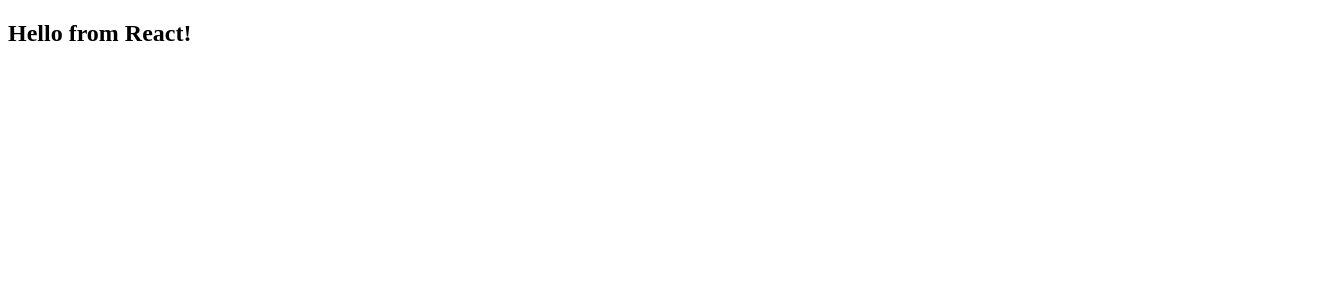
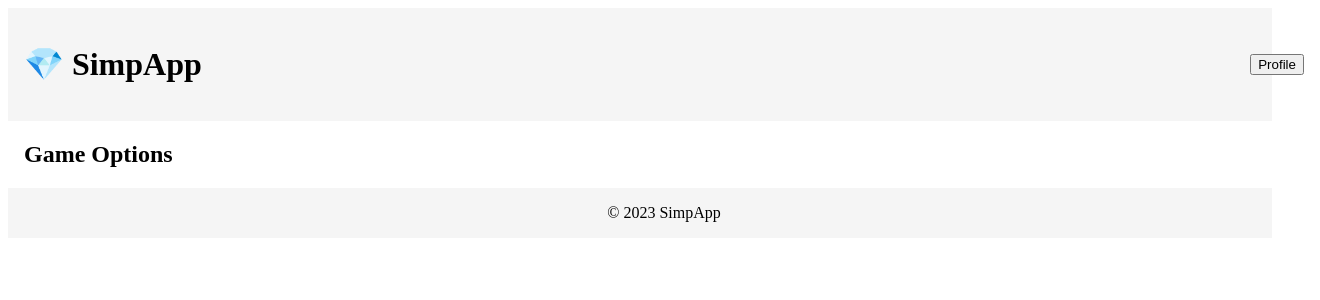
Before and after one commit to KyleSchuller/SimpApp, a React app in the folder App/: page / in a window 1280 px wide. Shown: the top 300 px of the page, 1320 px wide, since content can reach past the window. Built offline with nearby package versions, Linux system fonts and the light colour scheme; the HTML template or start-up script is replaced by a standard one.

Commit message:
Basic app setup, create components, minor refinements

```diff
--- a/App/package.json
+++ b/App/package.json
@@ -40,6 +40,7 @@
     "@fontsource-variable/red-hat-text": "^5.0.6",
     "electron-squirrel-startup": "^1.0.0",
     "react": "^18.2.0",
-    "react-dom": "^18.2.0"
+    "react-dom": "^18.2.0",
+    "styled-components": "^6.0.5"
   }
 }
--- /dev/null
+++ b/App/src/App.css
@@ -0,0 +1,98 @@
+:root {
+  /* FONTS */
+  /* System Font Stack */
+  --font-system--base: system-ui, -apple-system, "Segoe UI", Roboto, "Helvetica Neue", "Noto Sans", "Liberation Sans",
+    Arial, sans-serif, "Apple Color Emoji", "Segoe UI Emoji", "Segoe UI Symbol", "Noto Color Emoji";
+  --font-system--mono: SFMono-Regular, Menlo, Monaco, Consolas, "Liberation Mono", "Courier New", monospace;
+  /* Custom Fonts */
+  --font-custom--base: "Red Hat Text Variable";
+  --font-custom--head: "Red Hat Display Variable";
+  --font-custom--mono: "Red Hat Mono Variable";
+
+  --line-height: 1.25;
+
+  --corner-none: 0;
+  --corner-2xs: 0.25rem;
+  --corner-xs: 0.5rem;
+  --corner-sm: 0.75rem;
+  --corner-md: 1rem;
+  --corner-lg: 1.25rem;
+  --corner-xl: 1.5rem;
+  --corner-2xl: 1.75rem;
+
+  --transition-none: 0.001ms;
+  --transition-2xs: 64ms;
+  --transition-xs: 128ms;
+  --transition-sm: 256ms;
+  --transition-md: 512ms;
+  --transition-lg: 768ms;
+  --transition-xl: 1024ms;
+  --transition-2xl: 1280ms;
+
+  --in-duration: var(--transition-lg);
+  --in-delay: var(--transition-none);
+  --in-function: cubic-bezier(0.25, 1, 0.5, 1);
+
+  --out-duration: var(--transition-md);
+  --out-delay: var(--transition-none);
+  --out-function: cubic-bezier(0.5, 0, 0.75, 0);
+}
+
+:is(*, *::before, *::after):not(html, body, head, style, script) {
+  box-sizing: border-box;
+}
+
+:where(html, body, #root) {
+  min-block-size: 100vh;
+  max-inline-size: 100vw;
+}
+
+html {
+  display: grid;
+}
+
+body {
+  font-size: 1rem;
+  font-family: var(--font-custom--base), var(--font-system--base);
+  line-height: 1.375;
+  margin: unset;
+  -webkit-text-size-adjust: 100%;
+}
+
+#root {
+  display: grid;
+  grid-template-columns: 1fr;
+  grid-template-rows: auto 1fr auto;
+}
+
+:where(h1, .h1, h2, .h2, h3, .h3, h4, .h4, h5, .h5, h6, .h6) {
+  font-family: var(--font-custom--head), var(--font-system--base);
+}
+:where(h1, .h1) {
+  font-size: var(--type-scale-1, 1.802em);
+}
+:where(h2, .h2) {
+  font-size: var(--type-scale-2, 1.602em);
+}
+:where(h3, .h3) {
+  font-size: var(--type-scale-3, 1.424em);
+}
+:where(h4, .h4) {
+  font-size: var(--type-scale-4, 1.266em);
+}
+:where(h5, .h5) {
+  font-size: var(--type-scale-5, 1.125em);
+}
+:where(h6, .h6) {
+  font-size: var(--type-scale-6, 1em);
+}
+:where(small, .small) {
+  font-size: var(--type-scale-small, 0.889em);
+}
+
+._flush > *:first-child {
+  margin-block-start: unset;
+}
+._flush > *:last-child {
+  margin-block-end: unset;
+}
--- a/App/src/app.jsx
+++ b/App/src/app.jsx
@@ -1,8 +1,21 @@
 import React, { StrictMode } from "react";
 import { createRoot } from "react-dom/client";
+import styled from "styled-components";
+
+import Header from "./components/Header.jsx";
+import Options from "./components/Options.jsx";
+import Footer from "./components/Footer.jsx";
+
+const StyledMain = styled.main`
+  background-color: #ffffff;
+`;
 
 createRoot(document.getElementById("root")).render(
   <StrictMode>
-    <h2>Hello from React!</h2>
+    <Header />
+    <StyledMain>
+      <Options />
+    </StyledMain>
+    <Footer />
   </StrictMode>
 );
--- /dev/null
+++ b/App/src/components/Footer.jsx
@@ -0,0 +1,22 @@
+import React from "react";
+import styled from "styled-components";
+
+import Container from "./_Container.jsx";
+
+const StyledFooter = styled.footer`
+  background-color: #f5f5f5;
+  text-align: center;
+`;
+
+function Footer() {
+  return (
+    <StyledFooter>
+      <Container $padding='1em'>
+        <div>© 2023 SimpApp</div>
+        {/* We can add more details to the footer later */}
+      </Container>
+    </StyledFooter>
+  );
+}
+
+export default Footer;
--- /dev/null
+++ b/App/src/components/Header.jsx
@@ -0,0 +1,28 @@
+import React from "react";
+import styled from "styled-components";
+
+import Container from "./_Container.jsx";
+import Flexbox from "./_Flexbox.jsx";
+
+const StyledHeader = styled.header`
+  background-color: #f5f5f5;
+  text-align: center;
+`;
+
+function Header() {
+  return (
+    <StyledHeader>
+      <Container $padding='1em'>
+        <Flexbox $justify='space-between' $align='center'>
+          <div id='logo--head' className='_flush'>
+            <h1 className='h6'>💎 SimpApp</h1>
+          </div>
+
+          <button>Profile</button>
+        </Flexbox>
+      </Container>
+    </StyledHeader>
+  );
+}
+
+export default Header;
--- /dev/null
+++ b/App/src/components/Options.jsx
@@ -0,0 +1,16 @@
+import React from "react";
+
+import Container from "./_Container.jsx";
+
+function Options() {
+  return (
+    <section>
+      <Container>
+        <h2>Game Options</h2>
+        {/* Here we will add the functionalities to handle game Options */}
+      </Container>
+    </section>
+  );
+}
+
+export default Options;
--- /dev/null
+++ b/App/src/components/_Container.jsx
@@ -0,0 +1,16 @@
+import styled from "styled-components";
+
+const Container = styled.div`
+  inline-size: 100vw;
+  max-inline-size: 100vw;
+
+  margin-inline: auto;
+  padding-block: ${(props) => (props.$padding ? props.$padding : "unset")};
+  padding-inline: 1rem;
+
+  @media (min-width: 1400px) {
+    max-inline-size: 1400px;
+  }
+`;
+
+export default Container;
--- /dev/null
+++ b/App/src/components/_Flexbox.jsx
@@ -0,0 +1,11 @@
+import styled from "styled-components";
+
+const Flexbox = styled.div`
+  display: flex;
+  gap: ${(props) => (props.$gap ? props.$gap : "1em")};
+  align-items: ${(props) => props.$align || "stretch"};
+  justify-content: ${(props) => props.$justify || "flex-start"};
+  flex-wrap: ${(props) => (props.$wrap ? "wrap" : "nowrap")};
+`;
+
+export default Flexbox;
--- a/App/src/index.css
+++ /dev/null
@@ -1,43 +0,0 @@
-:root {
-  --font-family--base: system-ui, -apple-system, "Segoe UI", Roboto, "Helvetica Neue", "Noto Sans", "Liberation Sans",
-    Arial, sans-serif, "Apple Color Emoji", "Segoe UI Emoji", "Segoe UI Symbol", "Noto Color Emoji";
-  --font-family--mono: SFMono-Regular, Menlo, Monaco, Consolas, "Liberation Mono", "Courier New", monospace;
-
-  --custom-font--base: "Red Hat Text Variable";
-  --custom-font--head: "Red Hat Display Variable";
-  --custom-font--mono: "Red Hat Mono Variable";
-
-  --border-radius--2xs: 0.25rem;
-  --border-radius--xs: 0.5rem;
-  --border-radius--sm: 0.75rem;
-  --border-radius--md: 1rem;
-  --border-radius--lg: 1.25rem;
-  --border-radius--xl: 1.5rem;
-  --border-radius--2xl: 1.75rem;
-
-  --card-border-color: white;
-  --card-border-width: 1em;
-  --card-border-radius: var(--border-radius--2xl);
-  --card-border-radius-inner: var(--border-radius--sm);
-}
-
-:is(*, *::before, *::after):not(html, body, head, style, script) {
-  box-sizing: border-box;
-}
-
-:where(html, body) {
-  min-height: 100%;
-}
-
-body {
-  font-size: 1rem;
-  font-family: var(--custom-font--base), var(--font-family--base);
-  font-weight: 300;
-  line-height: 1.375;
-  margin: unset;
-  -webkit-text-size-adjust: 100%;
-}
-
-:where(h1, .h1, h2, .h2, h3, .h3, h4, .h4, h5, .h5, h6, .h6) {
-  font-family: var(--custom-font--head), var(--font-family--base);
-}
```
Also changed, not shown: App/forge.config.js (+13 -13 lines), App/src/renderer.js (+2 -2 lines), App/src/App.html (renamed from App/src/index.html), 2 other files (tests, documents, lock files or other folders).
